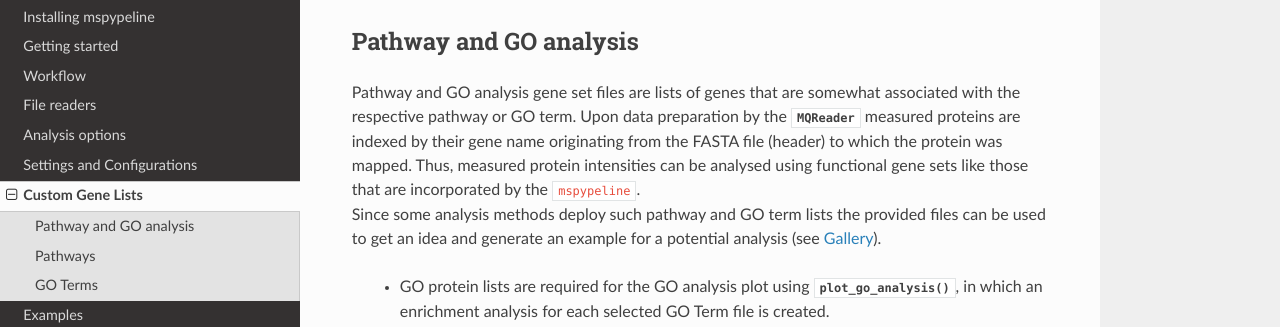
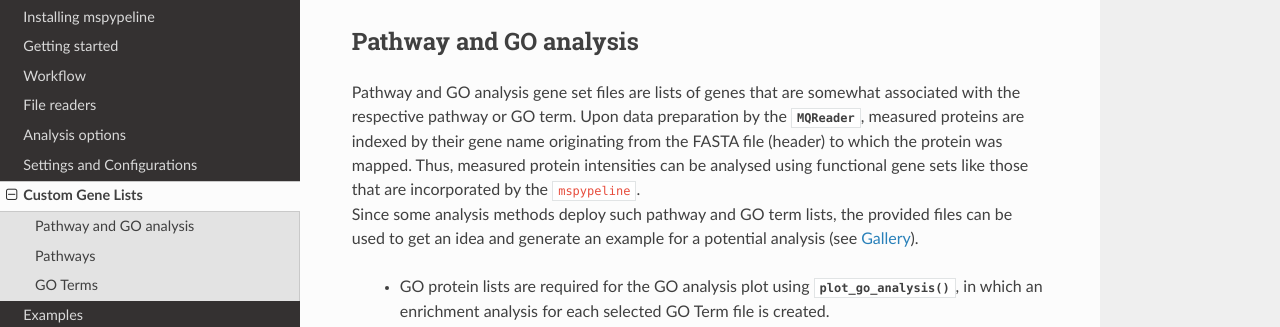
Before and after one commit to siheming/mspypeline, a Sphinx documentation site: the page built from doc/source/package_config.rst, in a window 1280 px wide and 900 px high. Shown: the part 135-462 px from the top of the window. Built offline with Sphinx 7.4.7 and the Read the Docs theme 2.0.0, drawn with Linux system fonts in a browser that asks for light colours.

```diff
--- a/doc/source/package_config.rst
+++ b/doc/source/package_config.rst
@@ -5,10 +5,10 @@ Pathway and GO analysis
 ~~~~~~~~~~~~~~~~~~~~~~~~~
 
 | Pathway and GO analysis gene set files are lists of genes that are somewhat associated with the respective pathway
-  or GO term. Upon data preparation by the :class:`MQReader` measured proteins are indexed by their gene name
+  or GO term. Upon data preparation by the :class:`MQReader`, measured proteins are indexed by their gene name
   originating from the FASTA file (header) to which the protein was mapped. Thus, measured protein intensities can be
   analysed using functional gene sets like those that are incorporated by the ``mspypeline``.
-| Since some analysis methods deploy such pathway and GO term lists the provided files can be used to get an idea and
+| Since some analysis methods deploy such pathway and GO term lists, the provided files can be used to get an idea and
   generate an example for a potential analysis (see :ref:`gallery`).
 
   * GO protein lists are required for the GO analysis plot using :meth:`~mspypeline.BasePlotter.plot_go_analysis`, in
```
